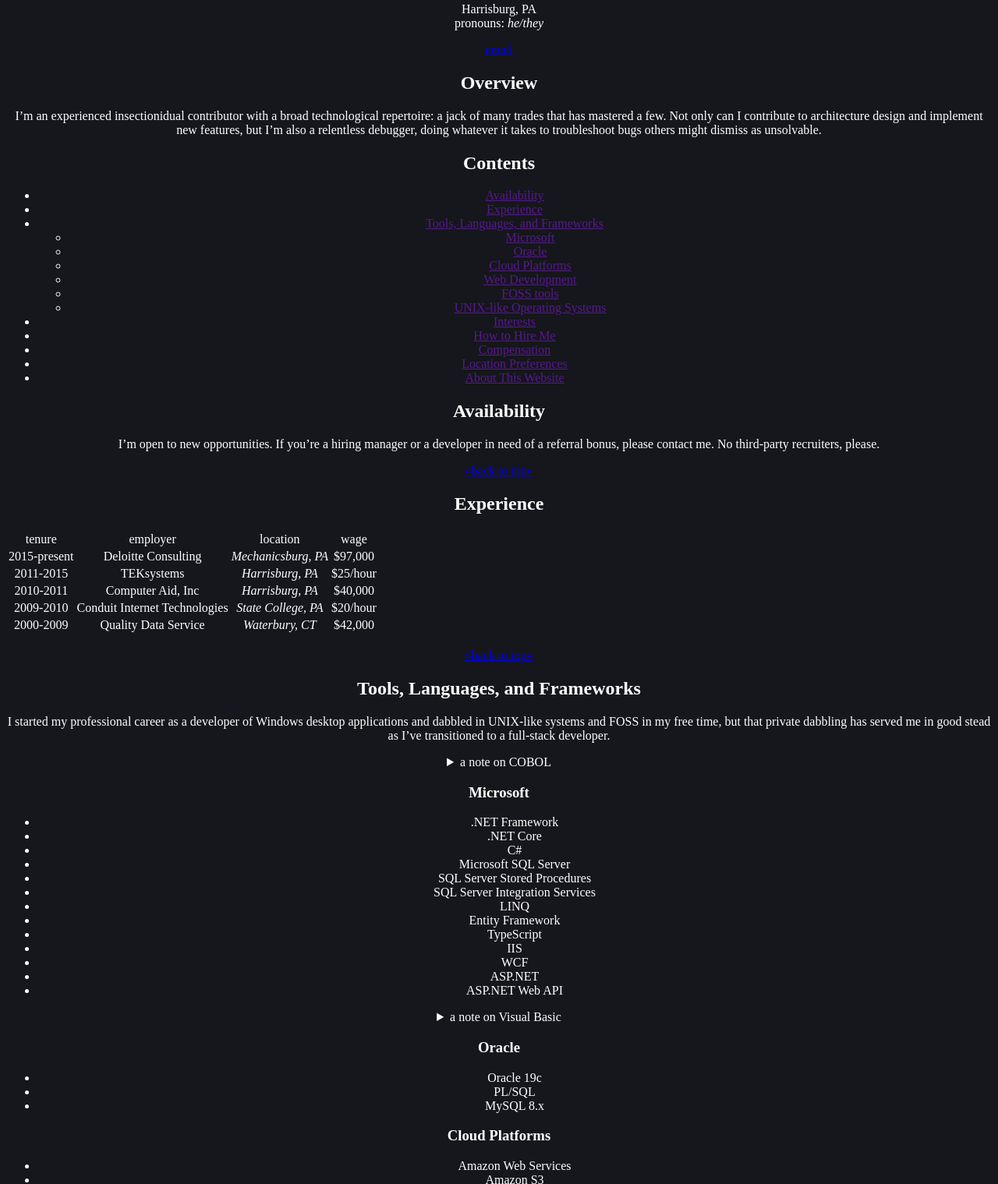
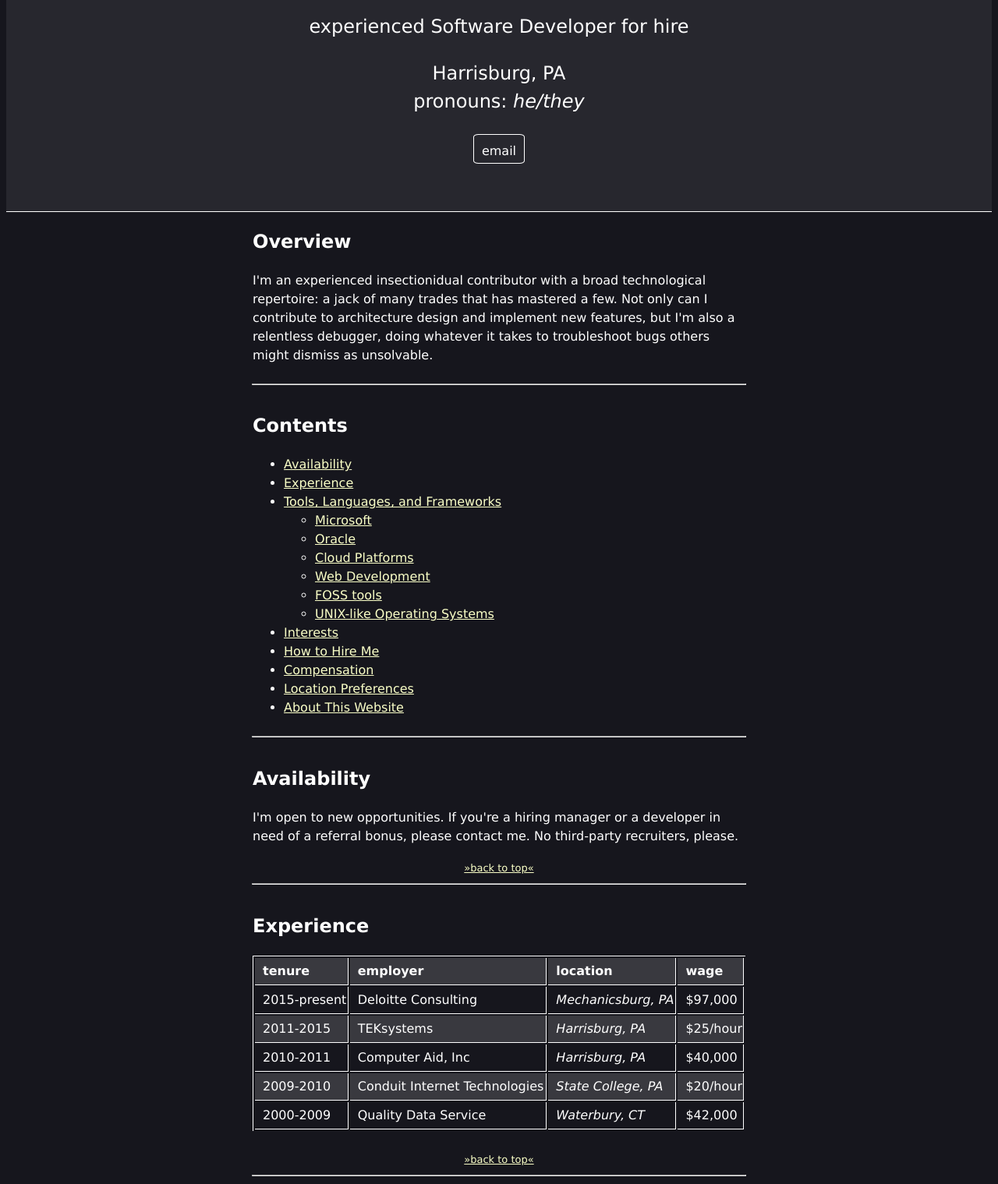
Before and after one commit to SunshineMocha/compito_sito_copia, a plain HTML site: page index.html in a window 1280 px wide. Shown: the part 98-1617 px from the top of the page at 78% size. Drawn offline with Linux system fonts and the light colour scheme.

Commit message:
Strutturato CSS (prima ver)

```diff
--- a/index.html
+++ b/index.html
@@ -14,19 +14,20 @@
             <p>experienced Software Developer for hire</p>
             <p>Harrisburg, PA <br>
             pronouns: <i>he/they</i></p>
-                <nav>
+                <nav class="mailer">
                     <a href="mailto:">email</a>
                 </nav>
-
+            <br> <br>
         </section>
     </header>
     <main>
-        <section class="overview">
+        <section>
             <h2>Overview</h2>
             <p>
-                I’m an experienced insectionidual contributor with a broad technological repertoire: a jack of many trades that has mastered a few. Not only can I contribute to architecture design and implement new features, but I’m also a relentless debugger, doing whatever it takes to troubleshoot bugs others might dismiss as unsolvable.
+                I'm an experienced insectionidual contributor with a broad technological repertoire: a jack of many trades that has mastered a few. Not only can I contribute to architecture design and implement new features, but I'm also a relentless debugger, doing whatever it takes to troubleshoot bugs others might dismiss as unsolvable.
             </p>
         </section>
+        <hr>
         <section>
         <h2>Contents</h2>
         <ul>
@@ -49,32 +50,39 @@
             <li><a href="">About This Website</a></li>
         </ul>
         </section>
+        <hr>
         <section>
             <h2>Availability</h2>
-            <p>I’m open to new opportunities. If you’re a hiring manager or a developer in need of a referral bonus, please contact me. No third-party recruiters, please.</p>
-            <a href="./index.html"> »back to top« </a>
+            <p>I'm open to new opportunities. If you're a hiring manager or a developer in need of a referral bonus, please contact me. No third-party recruiters, please.</p>
         </section>
+        <br>
+        <a href="./index.html" class="backto"> »back to top« </a>
+        <br>
+        <hr>
         <section>
             <h2>Experience</h2>
             <table>
-                <tr><td>tenure</td><td>employer</td><td>location</td><td>wage</td></tr>
+                <thead class="bg"><td>tenure</td><td>employer</td><td>location</td><td>wage</td></thead>
                 <tr><td>2015-present</td><td>Deloitte Consulting</td><td><address>Mechanicsburg, PA</address></td><td>$97,000</td></tr>
-                <tr><td>2011-2015</td><td>TEKsystems</td><td><address>Harrisburg, PA</address></td><td>$25/hour</td></tr>
+                <tr class="bg"><td>2011-2015</td><td>TEKsystems</td><td><address>Harrisburg, PA</address></td><td>$25/hour</td></tr>
                 <tr><td>2010-2011</td><td>Computer Aid, Inc</td><td><address>Harrisburg, PA</address></td><td>$40,000</td></tr>
-                <tr><td>2009-2010</td><td>Conduit Internet Technologies</td><td><address>State College, PA</address></td><td>$20/hour</td></tr>
+                <tr class="bg"><td>2009-2010</td><td>Conduit Internet Technologies</td><td><address>State College, PA</address></td><td>$20/hour</td></tr>
                 <tr><td>2000-2009</td><td>Quality Data Service</td><td><address>Waterbury, CT</address></td><td>$42,000</td></tr>
             </table> <br>
-            <a href="./index.html"> »back to top« </a>
         </section>
+        <br>
+        <a href="./index.html" class="backto"> »back to top« </a>
+        <br>
+        <hr>
         <section><h2>Tools, Languages, and Frameworks</h2>
-            <p>I started my professional career as a developer of Windows desktop applications and dabbled in UNIX-like systems and FOSS in my free time, but that private dabbling has served me in good stead as I’ve transitioned to a full-stack developer.</p>
-            <details>
+            <p>I started my professional career as a developer of Windows desktop applications and dabbled in UNIX-like systems and FOSS in my free time, but that private dabbling has served me in good stead as I've transitioned to a full-stack developer.</p>
+            <details class="hid"> <br>
             <summary>a note on COBOL</summary>
-            <p>While I haven’t figured out where to fit it in the lists below, I am also familiar enough with COBOL to read existing programs and re-implement them as C# and .NET web applications. If you’re looking for an experienced developer willing to dig deeper into COBOL, please contact me.</p>
+            <p>While I haven't figured out where to fit it in the lists below, I am also familiar enough with COBOL to read existing programs and re-implement them as C# and .NET web applications. If you're looking for an experienced developer willing to dig deeper into COBOL, please contact me.</p>
             <p>In addition to IBM System/360 COBOL with JCL, I have also worked with MicroFocus COBOL and tinkered with GNU COBOL at home.</p>
             </details>
             <h3>Microsoft</h3>
-            <ul>
+            <ul class="list">
                 <li>.NET Framework</li>
                 <li>.NET Core</li>
                 <li>C#</li>
@@ -88,19 +96,19 @@
                 <li>WCF</li>
                 <li>ASP.NET</li>
                 <li>ASP.NET Web API</li>
-            </ul>
-            <details>
+            </ul> <br> <br>
+            <details class="hid">
             <summary>a note on Visual Basic</summary>
             <p>While I can also cope with Visual Basic 6 and Visual Basic.NET, I prefer to avoid the use of these languages because the former is dead and the latter has no future.</p>
             </details>
             <h3>Oracle</h3>
-            <ul>
+            <ul class="list">
                 <li>Oracle 19c</li>
                 <li>PL/SQL</li>
                 <li>MySQL 8.x</li>
             </ul>
             <h3>Cloud Platforms</h3>
-            <ul>
+            <ul class="list">
                 <li>Amazon Web Services</li>
                 <li>Amazon S3</li>
                 <li>Salesforce</li>
@@ -110,7 +118,7 @@
                 <li>Travis Cl</li>
             </ul>
             <h3>Web Development</h3>
-            <ul>
+            <ul class="list">
                 <li>HTML5</li>
                 <li>CSS3</li>
                 <li>C#Sass</li>
@@ -128,7 +136,7 @@
                 <li>Jekill</li>
             </ul>
             <h3>FOSS tools</h3>
-            <ul>
+            <ul class="list">
                 <li>GNU Emacs</li>
                 <li>GNU Make</li>
                 <li>ANSI C</li>
@@ -146,7 +154,7 @@
                 <li>awk</li>
             </ul>
             <h3>UNIX-like Operating Systems</h3>
-            <ul>
+            <ul class="list">
                 <li>Solaris</li>
                 <li>Slackware</li>
                 <li>Debian GNU/Linux</li>
@@ -155,18 +163,23 @@
                 <li>OpenBSD</li>
             </ul>
             <br>
-
-            <a href="./index.html"> »back to top« </a>
         </section>
+        <br>
+        <a href="./index.html" class="backto"> »back to top« </a>
+        <br>
+        <hr>
         <section>
             <h2>Interests</h2>
-            <p>When I’m not working, I enjoy reading/writing speculative fiction, tinkering with UNIX-like systems, building hand-made static websites (like this one), learning French, weightlifting, listening to jazz/European classical music/progressive rock/heavy metal, and playing video games (mainly RPGs). I still sometimes play the bass guitar and viola, and I’ve heard all the jokes about the latter.</p>
+            <p>When I'm not working, I enjoy reading/writing speculative fiction, tinkering with UNIX-like systems, building hand-made static websites (like this one), learning French, weightlifting, listening to jazz/European classical music/progressive rock/heavy metal, and playing video games (mainly RPGs). I still sometimes play the bass guitar and viola, and I've heard all the jokes about the latter.</p>
             <br>
-            <a href="./index.html"> »back to top« </a>
         </section>
+        <br>
+        <a href="./index.html" class="backto"> »back to top« </a>
+        <br>
+        <hr>
         <section>
             <h2>How to Hire Me</h2>
-            <p>I currently have a stable job that pays reasonably well for my locale, but I’m open to a better deal. If you’re looking to hire, please provide the following information so that I can make an informed decision and do further research to learn about your company.</p>
+            <p>I currently have a stable job that pays reasonably well for my locale, but I'm open to a better deal. If you're looking to hire, please provide the following information so that I can make an informed decision and do further research to learn about your company.</p>
             <ul>
                 <li>the name of the company offering the job</li>
                 <li>hourly wage/salary and benefits on offer</li>
@@ -176,20 +189,26 @@
                 <li>citizenship, visa, and clearance requirements</li>
                 <li>tax filing status (W2 vs 1099)</li>
                 <li>why the position is open</li>
-            </ul>
-            <a href="./index.html"> »back to top« </a>
+            </ul> <br>
         </section>
+        <br>
+        <a href="./index.html" class="backto"> »back to top« </a>
+        <br>
+        <hr>
         <section>
             <h2>Compensation</h2>
-            <p>I’m only open to positions that meet one of the following minimums depending on Federal income tax filing status.</p>
+            <p>I'm only open to positions that meet one of the following minimums depending on Federal income tax filing status.</p>
             <table>
-                <tr><td>filling status</td><td>minimum</td></tr>
+                <thead class="bg"><td>filling status</td><td>minimum</td></thead>
                 <tr><td>W2</td><td>$120,000/year plus health/life insurance, 401(k) and paid leave</td></tr>
-                <tr><td>1099</td><td>$100/hour with guaranteed overtime pay (time and a half)</td></tr>
+                <tr class="bg"><td>1099</td><td>$100/hour with guaranteed overtime pay (time and a half)</td></tr>
             </table>
             <p>I require a higher hourly rate for 1099 contract work because of the lack of additional benefits typically provided by W2 employment and the additional tax burdens imposed upon freelance workers in the United States.</p>
-            <a href="./index.html"> »back to top« </a>
         </section>
+        <br>
+        <a href="./index.html" class="backto"> »back to top« </a>
+        <br>
+        <hr>
         <section>
             <h2>Location Preferences</h2>
             <p>
@@ -198,11 +217,14 @@
             <p>
                 Being a developer, I have found that face-to-face collaboration is generally more useful to managers. As a developer I prefer written communication where I can include code snippets or screenshots.
             </p>
-            <a href="./index.html"> »back to top« </a>
         </section>
+        <br>
+        <a href="./index.html" class="backto"> »back to top« </a>
+        <br>
+        <hr>
         <section>
             <h2>About This Website</h2>
-            <p>I originally registered this domain in 2013 to help promote my then-upcoming first novel, Without Bloodshed. I’ve repurposed the domain to host the sort of information others in my trade would put on LinkedIn, but I see no reason to use that platform when I’m perfectly capable of building my own website.</p>
+            <p>I originally registered this domain in 2013 to help promote my then-upcoming first novel, Without Bloodshed. I've repurposed the domain to host the sort of information others in my trade would put on LinkedIn, but I see no reason to use that platform when I'm perfectly capable of building my own website.</p>
             <p>This website has a <a href="">public git repository</a>. The markup is hand-written with <a href="">GNU Emacs</a>, and I build and deploy the site with the following tools:</p>
             <ul>
                 <li><a href="">GNU make</a></li>
@@ -211,8 +233,10 @@
             </ul>
             <p>The HTML-XML-Utils were of particular interest to me; they provide tools that allow me to build sites using templates and partials, generate page-level tables of contents, and tidy up my HTML without using static site generators like Jekyll, Hugo, or Eleventy.</p>
             <p>This website has had its <a href="">markup</a> and <a href="">stylesheets</a> validated. Basic accessibility testing with <a href="">WAVE</a> suggests that visitors with disabilities should have little trouble using this website.</p>
-            <a href="./index.html"> »back to top« </a>
         </section>
+        <br>
+        <a href="./index.html" class="backto"> »back to top« </a>
+        <br>
         <hr>
     </main>
     <footer>
--- a/style.css
+++ b/style.css
@@ -1,13 +1,97 @@
 body{
-    background-color: #16161D;
-    background-repeat:no-repeat;
-    background-size: cover;
-    background-attachment: fixed;
-    overflow: scroll;
+    background-color: #16161D; /*main #27272e e body #16161D?*/
     color: white;
+    font-family:'Lucida Sans', 'Lucida Sans Regular', 'Lucida Grande', 'Lucida Sans Unicode', Geneva, Verdana, sans-serif;
+    line-height: 1.5;
     text-align: center;
 }
+main section{
+    display: inline-block;
+    width: 50%;
+    align-items: center;
+    text-align: left;
+}
+.backto{
+    text-align: center;
+    align-items: center;
+    font-size: small;
+}
+body hr{
+    display: inline-block;
+    align-items: center;
+    width: 50%;
+}
+a{
+    color: #faffc7;
+ }
+header{
+    background-color: #27272e;
+    display: block;
+    align-items: center;
+    text-align: center;
+    width: 100%;
+    height: 100%;
+    font-size: x-large;
+    border-bottom: 1px solid white;
+    padding: 0 ;
+    /* grid-column: 1 / -1; */
+}
+header a{
+    color: white;
+    font-size:medium;
+    text-decoration: none;
+}
+.mailer{
+    display: inline-block;
+    padding: 0px 10px;
+    margin: 0px 0px 25px 0px;
+    border: 1px solid white;
+    border-radius: 10%;
+}
+.hid{
+    background-color: rgba(255, 255, 255, 0.1);
+    text-align: left;
+    align-items: center;
+    width: 100%;
+    display: inline-block;
+    padding: 15px 15px 0px 15px;
+    margin: 0px;
+    border: 1px solid white;
+    border-radius: 5px;
+}
+summary{
+    font-weight: bold;
+}
 footer{
-    color: white;
-    text-align: center;
+    font-size:smaller;
+    padding-top: 20px;
 }
+table{
+    align-items: center;
+    width: 100%;
+    border-left: 1px solid white;
+    border-top: 1px solid white;
+}
+thead{
+    border-bottom: 1px solid white;
+    padding: 5px 0px 5px 10px;
+    font-weight: bold;
+}
+td{
+    padding: 5px 0px 5px 10px;
+    border-right:1px solid white;
+    border-bottom: 1px solid white;
+}
+.list{
+    columns: 2;
+    text-align: left;
+    display: inline-block;
+    align-items: center;
+}
+.bg{
+    padding: 5px 0px 5px 10px;
+    background-color: rgba(255, 255, 255, 0.15);
+}
+.list li{
+    padding-right: 100px;
+}
```
